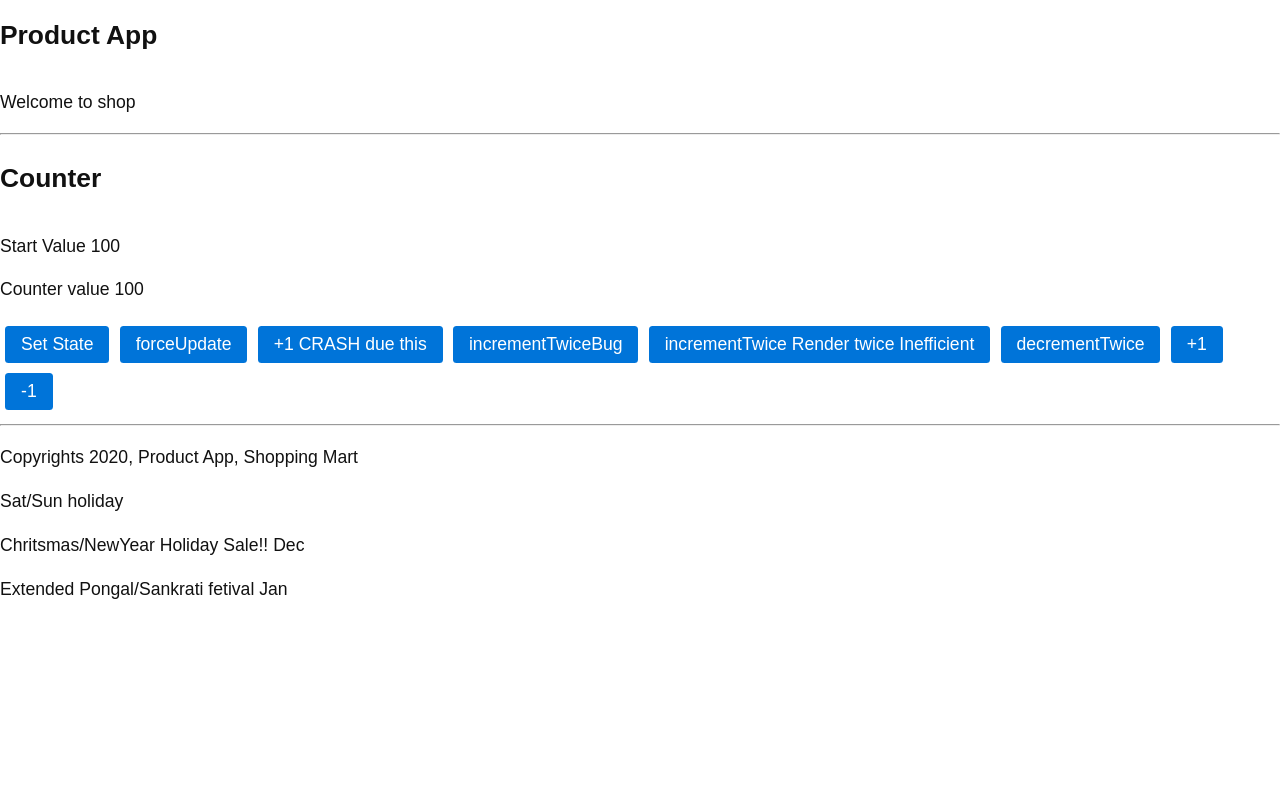
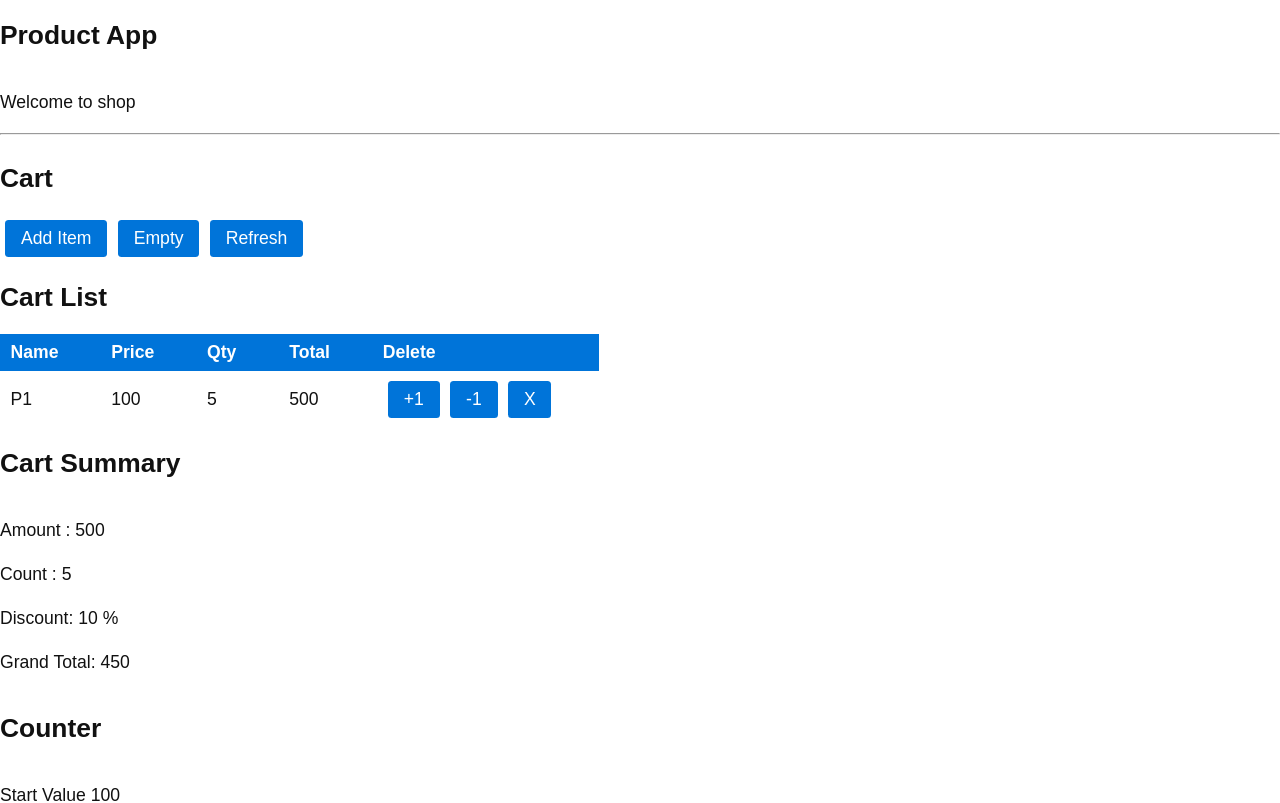
Before and after one commit to nodesense/caprus-react-2020, a React (Create React App) app: page / in a window 1280 px wide. Shown: the top 803 px of the page. Built offline with nearby package versions, Linux system fonts and the light colour scheme.

Commit message:
child to parent

```diff
--- a/src/app/App.jsx
+++ b/src/app/App.jsx
@@ -6,6 +6,8 @@ import Header from './components/Header';
 // {}, not a default
 import {Footer} from './components/Footer';
 import Counter from './components/Counter';
+import Cart from './components/Cart';
+
 
 
 // React functional component
@@ -33,6 +35,8 @@ function App() { // App is parent compoennt
                 <p>Welcome to shop</p>
             </Header>
 
+            <Cart />
+
             <Counter startValue={100} />
 
             <Footer title={title} year={year} company={company}
--- a/src/app/components/Cart.jsx
+++ b/src/app/components/Cart.jsx
@@ -19,7 +19,7 @@ class Cart extends Component {
 
         this.state = {
             items: [
-            			{id: 1, name: 'P1', price: 100, qty: 1}
+            			{id: 1, name: 'P1', price: 100, qty: 5}
             	   ],
             amount: 0, // sum of all items price * qty
             count: 0, // sum of all items qty
@@ -38,19 +38,36 @@ class Cart extends Component {
 
         //TODO:
 
+        // this.setState({items: [...this.state.items, item]})
+
+        // functional setState example
+        this.setState( (state, props) => {
+           return  {items: [...state.items, item]}
+        })
+
+        // derived state present then, using functional setState is good
     }
 
+    // child to parent communication, via function callback
+    // to be invoked by child component when + or - button clicked
+    // parent should pass removeItem function to CartList as props
+    // CartList should pass to CartItem
+    // Then CartItem componetn shall call removeItem  function directly
     removeItem = (id) => {
-        //TODO
+        //TODO: assignment tonight
+        // do not mutate the state, items
+        // immutable item, state
+        console.log('removeItem called', id)
     }
 
     updateItem = (id, qty) => {
-        //TODO
+        //TODO: assignment tonight
+        console.log('update item called ', id, qty)
     }
 
     empty = () => {
         //TODO
-
+        this.setState({items: []})
     }
 
     //dummy
@@ -77,7 +94,24 @@ class Cart extends Component {
     }
 
     //TODO:
-    //componentWillMount
+    // called before calling render function on update and creation stage
+    // implement business login based on props and state
+    // called whenever parent render, parent rener will cause child render too
+    // retrn a new state if any changes
+    static getDerivedStateFromProps(props, state) {
+        let count = 0,
+            amount = 0;
+
+        for (let item of state.items) {
+            amount += item.price * item.qty;
+            count += item.qty;
+        }
+
+        // return new state
+
+        return {amount, count}
+    }
+
 
 
     render() {
@@ -102,6 +136,7 @@ class Cart extends Component {
 
             <CartList  items={this.state.items}
                        removeItem={this.removeItem}
+                       updateItem={this.updateItem}
             />
 
             <CartSummary amount={this.state.amount}
--- a/src/app/components/CartItem.jsx
+++ b/src/app/components/CartItem.jsx
@@ -12,7 +12,7 @@ class CartItem extends Component {
     //TODO: state from props, qty
 
     render() {
-        let {item} = this.props;
+        let {item, updateItem, removeItem} = this.props;
 
         console.log("CartItem Render ", item.id);
 
@@ -23,14 +23,15 @@ class CartItem extends Component {
                 <td>{item.qty}</td>
                 <td>{item.price * item.qty}</td>
                 <td>
-                <button onClick={() => {} }>
+                    {/* calling CartItem updateItem, removeItem */}
+                <button onClick={() => updateItem(item.id, item.qty + 1) }>
                         +1
                 </button>
 
-                <button onClick={ () => {} }>
+                <button onClick={ () => updateItem(item.id, item.qty - 1) }>
                         -1
                 </button>
-                <button onClick={ () => {} }>
+                <button onClick={ () => removeItem(item.id) }>
                         X
                 </button>
                 </td>
--- a/src/app/components/CartList.jsx
+++ b/src/app/components/CartList.jsx
@@ -17,7 +17,7 @@ import CartItem from "./CartItem";
     render() {
         console.log("CartList Render");
 
-        let {items} = this.props;
+        let {items, removeItem, updateItem} = this.props;
 
         return (
             <div>
@@ -35,6 +35,21 @@ import CartItem from "./CartItem";
                 <tbody>
                     {/* TODO props items map with CartItem */ }
 
+                    {/*
+                        how to write a loop expression
+                        JSX doesn't accept statement, only accept expressions
+                        and importance of key property/reserved react keyword
+                    */  }
+
+                    {
+                        items.map (item => <CartItem item={item}
+                                                     key={item.id}
+                                                     removeItem={removeItem}
+                                                     updateItem={updateItem}
+
+                        /> )
+                    }
+
                 </tbody>
             </table>
             </div>
--- a/src/app/components/CartSummary.jsx
+++ b/src/app/components/CartSummary.jsx
@@ -37,6 +37,24 @@ import PropTypes from "prop-types";
         })
     }
 
+    static getDerivedStateFromProps(props, state) {
+        let discount = 0;
+
+        if (props.count >= 10) {
+            discount = 20;
+        } else if (props.count >= 5) {
+            discount = 10;
+        }
+
+        let grandTotal = props.amount - (props.amount * discount / 100);
+
+        return {
+            discount,
+            grandTotal
+        }
+
+    }
+
 
 
 
```
Also changed, not shown: 2 other files (tests, documents, lock files or other folders).
